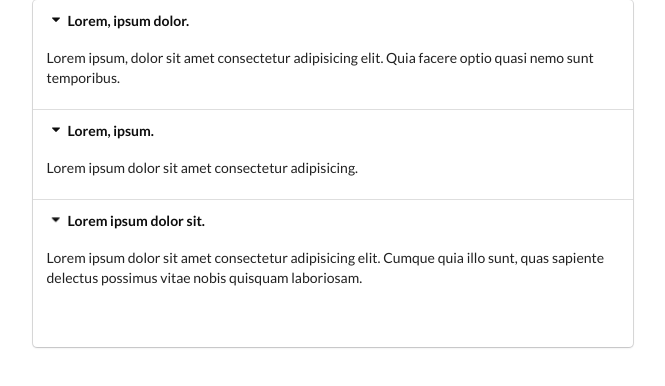
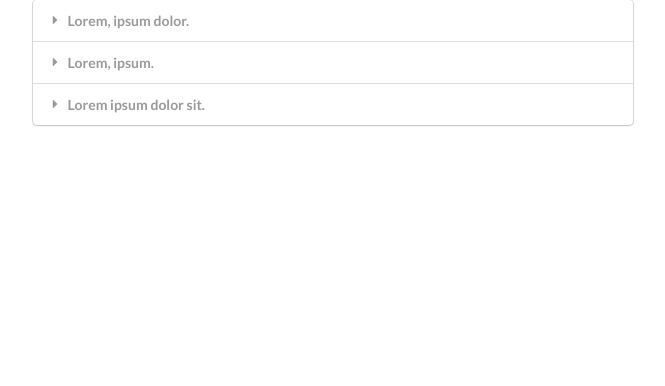
Before and after one commit to deep0892/ModernReactWithRedux, a React (Create React App) app in the folder widgets/: page / in a window 1280 px wide. Shown: the top 386 px of the page, without its empty margins (44-709 px from the left). Built offline with nearby package versions, Linux system fonts and the light colour scheme.

Commit message:
Expanding the accordion

```diff
--- a/widgets/src/components/Accordion.js
+++ b/widgets/src/components/Accordion.js
@@ -8,10 +8,12 @@ const Accordion = ({ items }) => {
   };
 
   const renderedItem = items.map((item, index) => {
+    const active = index === activeIndex ? 'active' : '';
+
     return (
       <React.Fragment key={item.title}>
         <div
-          className="title active"
+          className={`title ${active}`}
           onClick={() => {
             onTitleClick(index);
           }}
@@ -19,19 +21,14 @@ const Accordion = ({ items }) => {
           <i className="dropdown icon"></i>
           {item.title}
         </div>
-        <div className="content active">
+        <div className={`content ${active}`}>
           <p>{item.content}</p>
         </div>
       </React.Fragment>
     );
   });
 
-  return (
-    <div className="ui styled accordion">
-      {renderedItem}
-      <h1>{activeIndex}</h1>
-    </div>
-  );
+  return <div className="ui styled accordion">{renderedItem}</div>;
 };
 
 export default Accordion;
```
